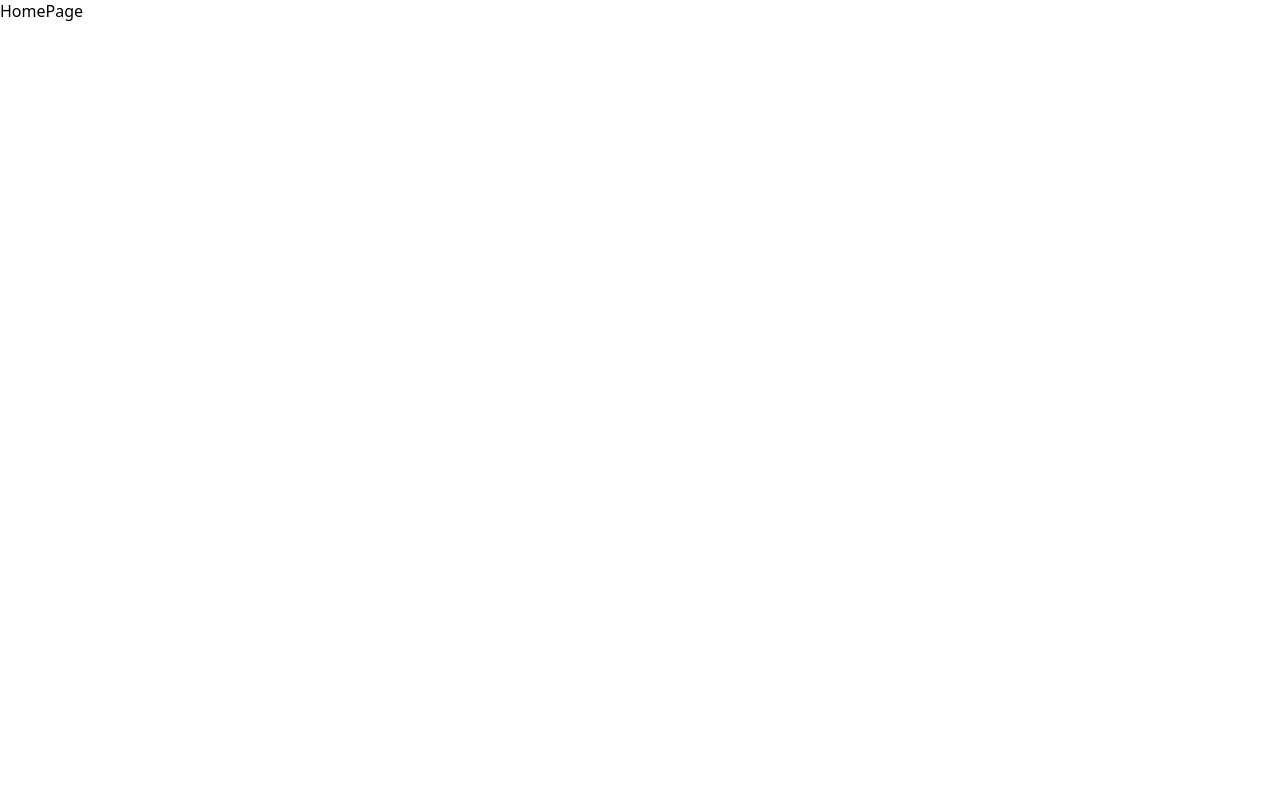
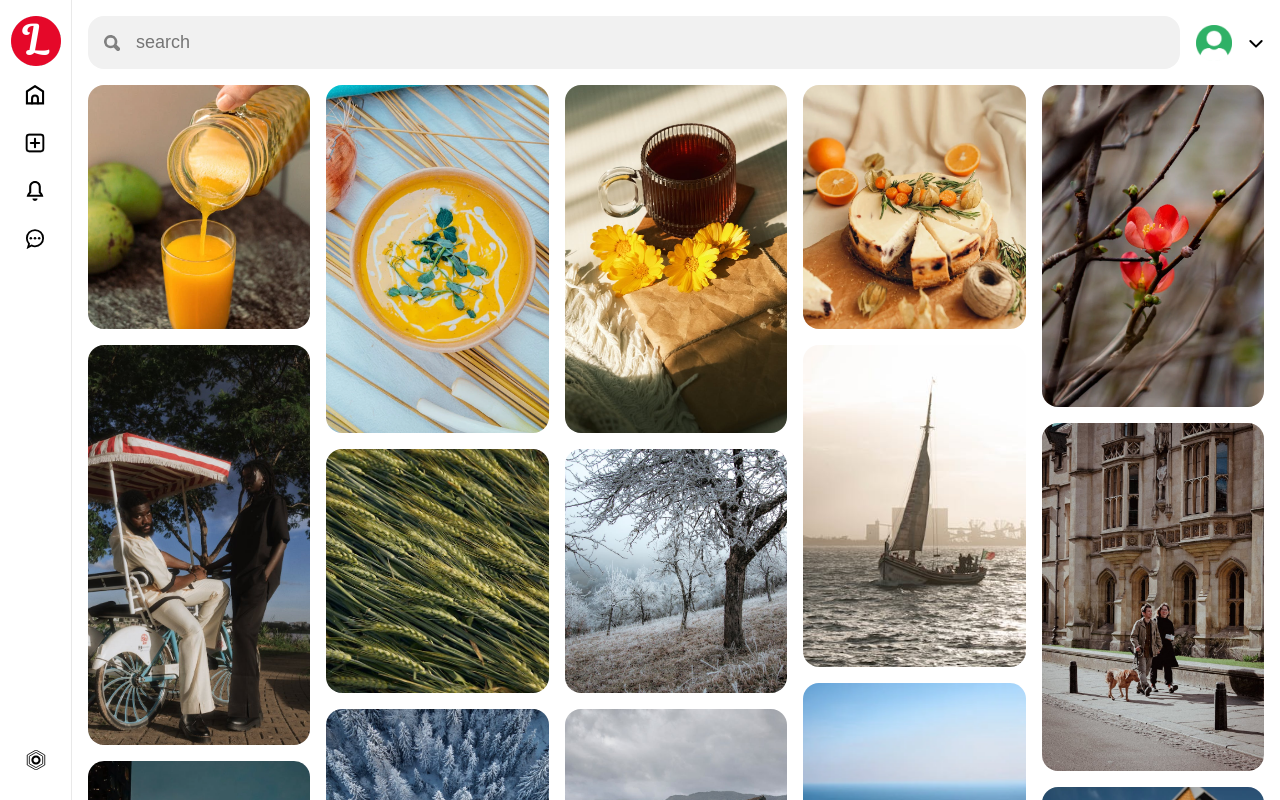
Before and after one commit to Akashmahto022/pinterest-Project, a React (Vite) app in the folder client/: page / in a window 1280 px wide. Shown: the top 800 px of the page. Built offline with nearby package versions, Linux system fonts and the light colour scheme.

Commit message:
created layout for pages and blocked sidebar and the topbar on auth page

```diff
--- a/client/src/main.jsx
+++ b/client/src/main.jsx
@@ -5,20 +5,23 @@ import HomePage from "./routes/homePage/HomePage.jsx"
 import CreatePage from "./routes/createPage/CreatePage.jsx"
 import PostPage from "./routes/postPage/PostPage.jsx"
 import AuthPage from "./routes/authPage/AuthPage.jsx"
-import { BrowserRouter, Route, Router, Routes } from "react-router"
+import { BrowserRouter, Route, Routes } from "react-router"
 import ProfilePage from './routes/profilePage/ProfilePage.jsx'
 import SearchPage from './routes/searchPage/SearchPage.jsx'
+import MainLayout from './routes/layouts/MainLayout.jsx'
 
 createRoot(document.getElementById('root')).render(
   <StrictMode>
     <BrowserRouter>
       <Routes>
-        <Route path='/' element={<HomePage />} />
-        <Route path='/create' element={<CreatePage />} />
-        <Route path='/pin/:id' element={<PostPage />} />
+        <Route element={<MainLayout />}>
+          <Route path='/' element={<HomePage />} />
+          <Route path='/create' element={<CreatePage />} />
+          <Route path='/pin/:id' element={<PostPage />} />
+          <Route path='/:username' element={<ProfilePage />} />
+          <Route path='/search' element={<SearchPage />} />
+        </Route>
         <Route path='/auth' element={<AuthPage />} />
-        <Route path='/:username' element={<ProfilePage />} />
-        <Route path='/search' element={<SearchPage />} />
       </Routes>
     </BrowserRouter>
   </StrictMode>,
--- a/client/src/routes/homePage/HomePage.jsx
+++ b/client/src/routes/homePage/HomePage.jsx
@@ -1,9 +1,10 @@
 import React from 'react'
 import "./homePage.css"
+import Gallery from '../../components/gallery/Gallery'
 
 const HomePage = () => {
   return (
-    <div>HomePage</div>
+    <Gallery />
   )
 }
 
--- /dev/null
+++ b/client/src/routes/layouts/MainLayout.jsx
@@ -0,0 +1,20 @@
+import React from 'react'
+import "./mainLayout.css"
+import LeftBar from '../../components/leftBar/leftBar'
+import Topbar from '../../components/topBar/Topbar'
+import Gallery from '../../components/gallery/Gallery'
+import { Outlet } from 'react-router'
+
+const MainLayout = () => {
+    return (
+        <div className='app'>
+            <LeftBar />
+            <div className='content'>
+                <Topbar />
+                <Outlet  />
+            </div>
+        </div>
+    )
+}
+
+export default MainLayout
--- /dev/null
+++ b/client/src/routes/layouts/mainLayout.css
@@ -0,0 +1,10 @@
+.app{
+    width: 100%;
+    display: flex;
+    gap: 16px;
+}
+
+.content{
+    flex: 1;
+    margin-right: 16px;
+}
```
